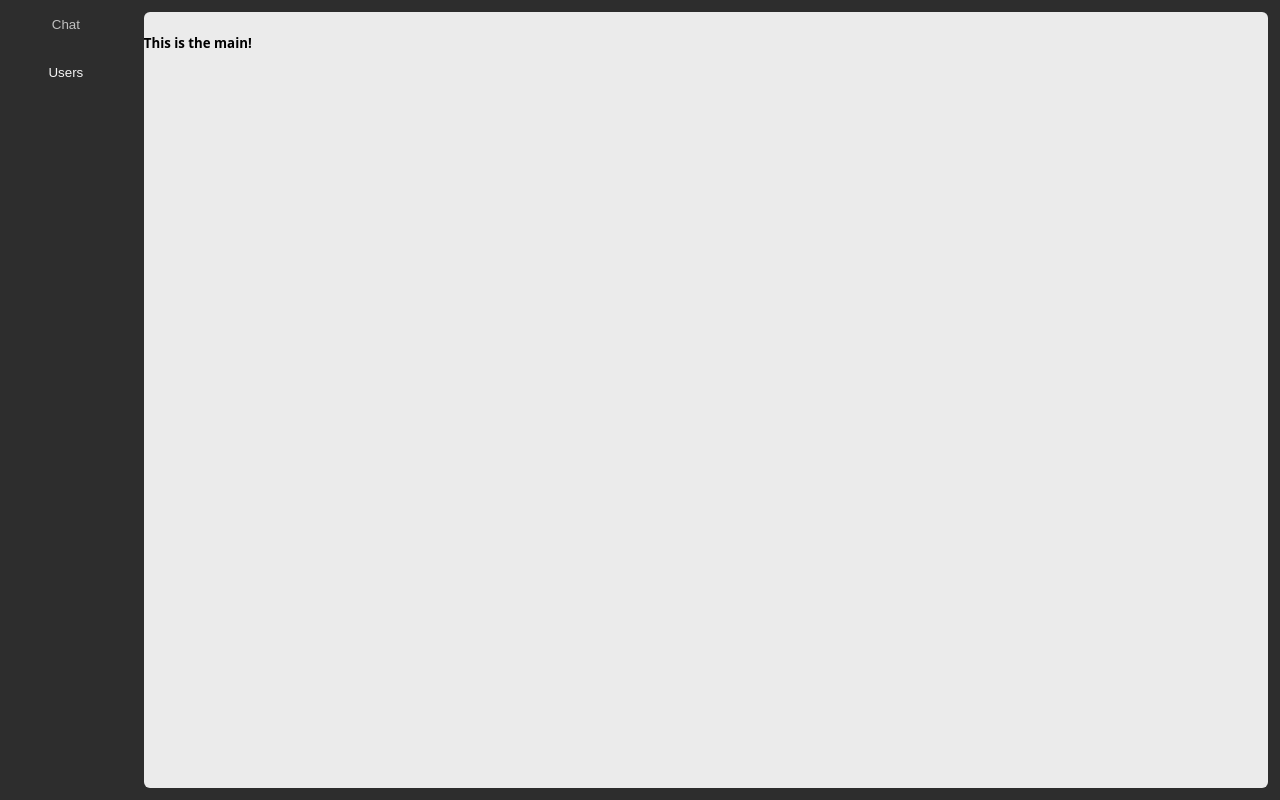
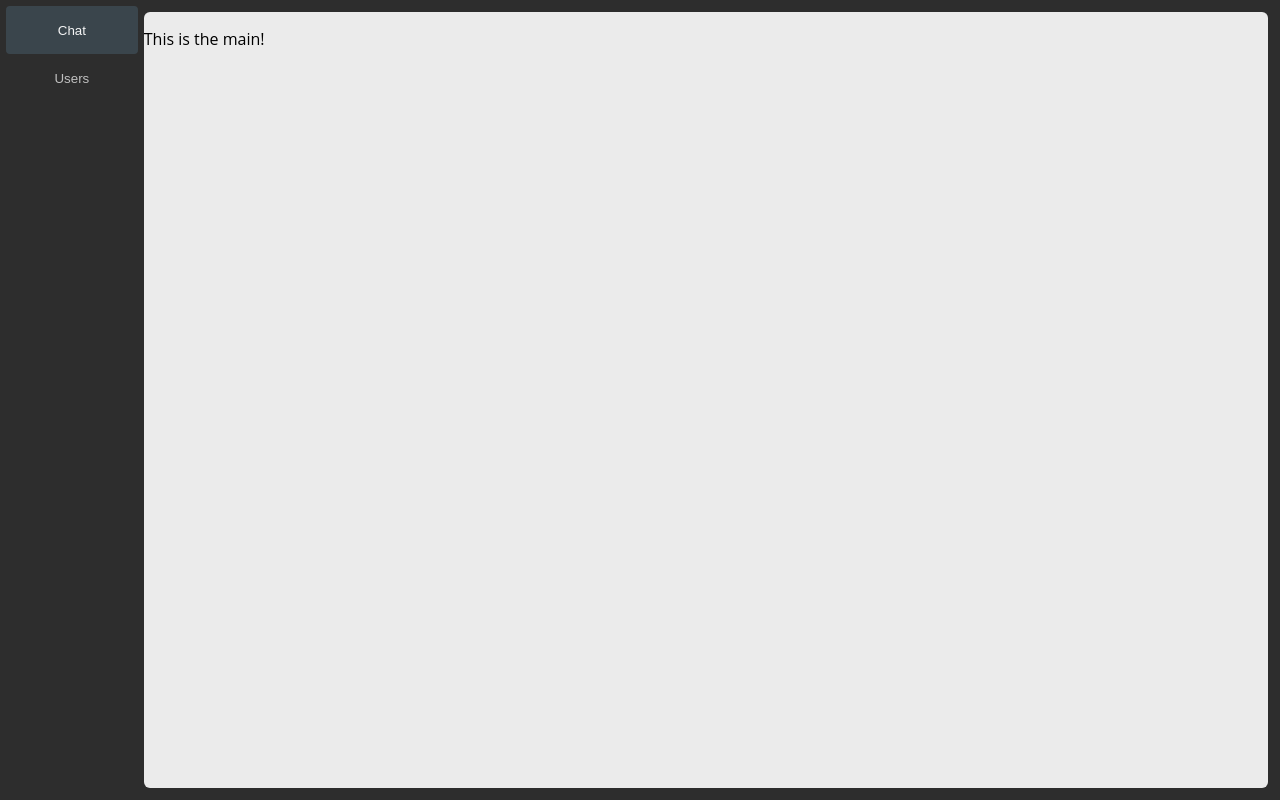
Before and after one commit to Luniem/PWChat, a plain HTML site: page frontend/index.html in a window 1280 px wide. Drawn offline with Linux system fonts and the light colour scheme.

Commit message:
style: add some button styling

```diff
--- a/frontend/index.html
+++ b/frontend/index.html
@@ -5,24 +5,17 @@
     <title>PWChat</title>
     <link rel="stylesheet" href="variables.css">
     <link rel="stylesheet" href="styles.css">
+    <script src="main.js" defer></script>
   </head>
   <body>
     <div id="content">
         <nav>
-            <button id="chat-button" class="on-background">Chat</button>
-            <button id="user-button" class="on-background-active">Users</button>
+            <button id="chat-button" class="on-background-active active">Chat</button>
+            <button id="user-button" class="on-background">Users</button>
         </nav>
         <main>
-            <h5> This is the main!</h5>
+            <p> This is the main!</p>
         </main>
     </div>
   </body>
-  <script defer>
-    const nav = document.getElementsByTagName("nav")[0];
-    const chatButton = document.getElementById("chat-button");
-
-    chatButton.addEventListener('click', () => {
-        nav.classList.toggle("reduced")
-    })
-</script>
 </html>
--- /dev/null
+++ b/frontend/main.js
@@ -0,0 +1,7 @@
+
+const nav = document.getElementsByTagName("nav")[0];
+const chatButton = document.getElementById("chat-button");
+
+chatButton.addEventListener('click', () => {
+    nav.classList.toggle("reduced")
+})
--- a/frontend/styles.css
+++ b/frontend/styles.css
@@ -23,6 +23,7 @@ nav {
     display: flex;
     flex-direction: column;
     align-items: center;
+    padding: var(--sizing-sm);
     width: var(--nav-width);
     transition: width 250ms ease-out
 }
@@ -39,6 +40,7 @@ main {
     background-color: #ebebeb;
     width: 100%;
     margin: var(--sizing-md);
+    margin-left: 0;
     border-radius: 6px;
 }
 
@@ -51,8 +53,20 @@ main {
 }
 
 button {
+    border-radius: 4px;
+    width: 100%;
+    padding: var(--sizing-md);
+    height: 24px;
     background-color: transparent;
     border: none;
+}
+
+button.active {
+    background-color: #86CFFD26;
+}
+
+button:hover {
+    background-color:
 }
 
 @font-face {
```
